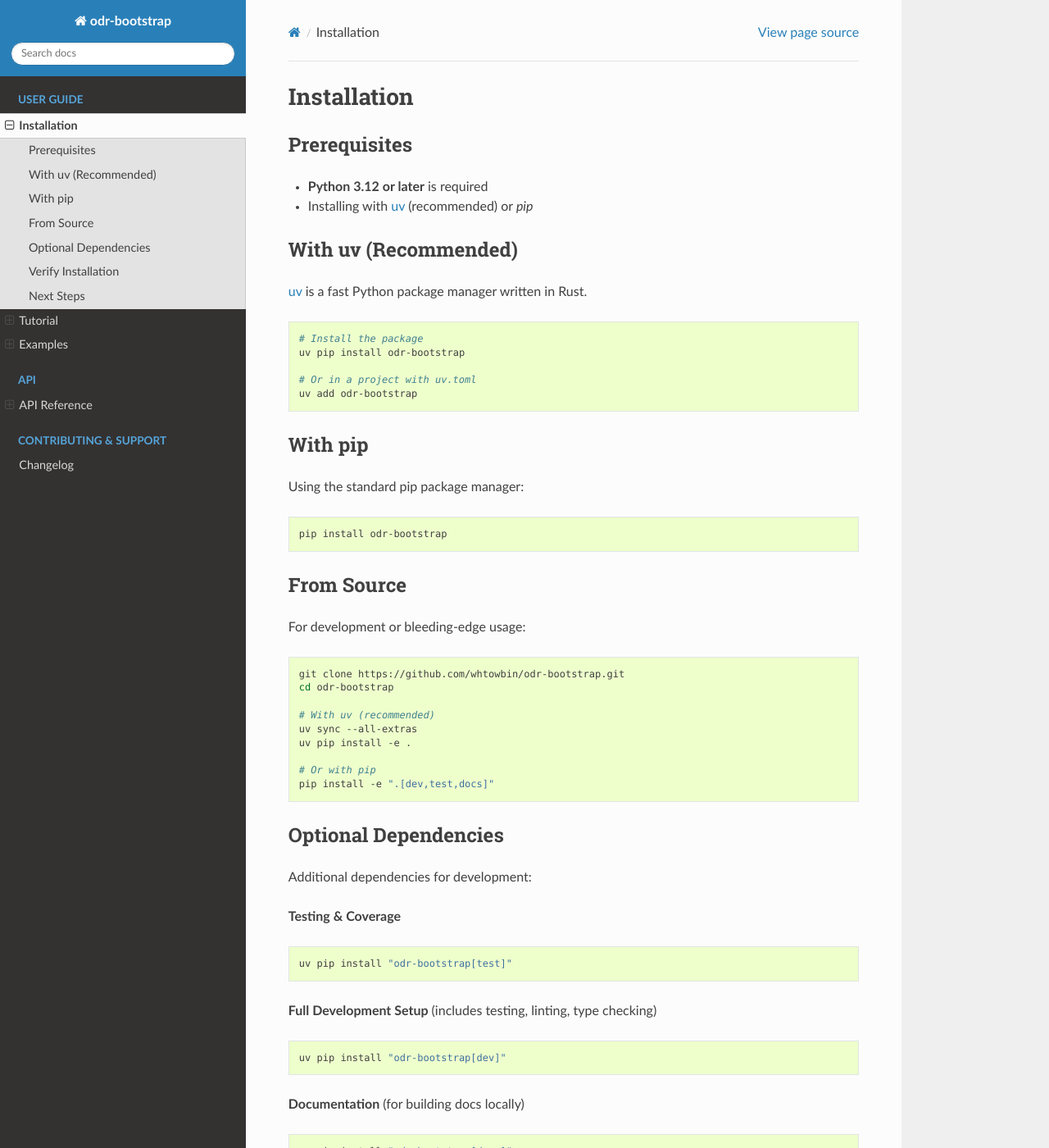
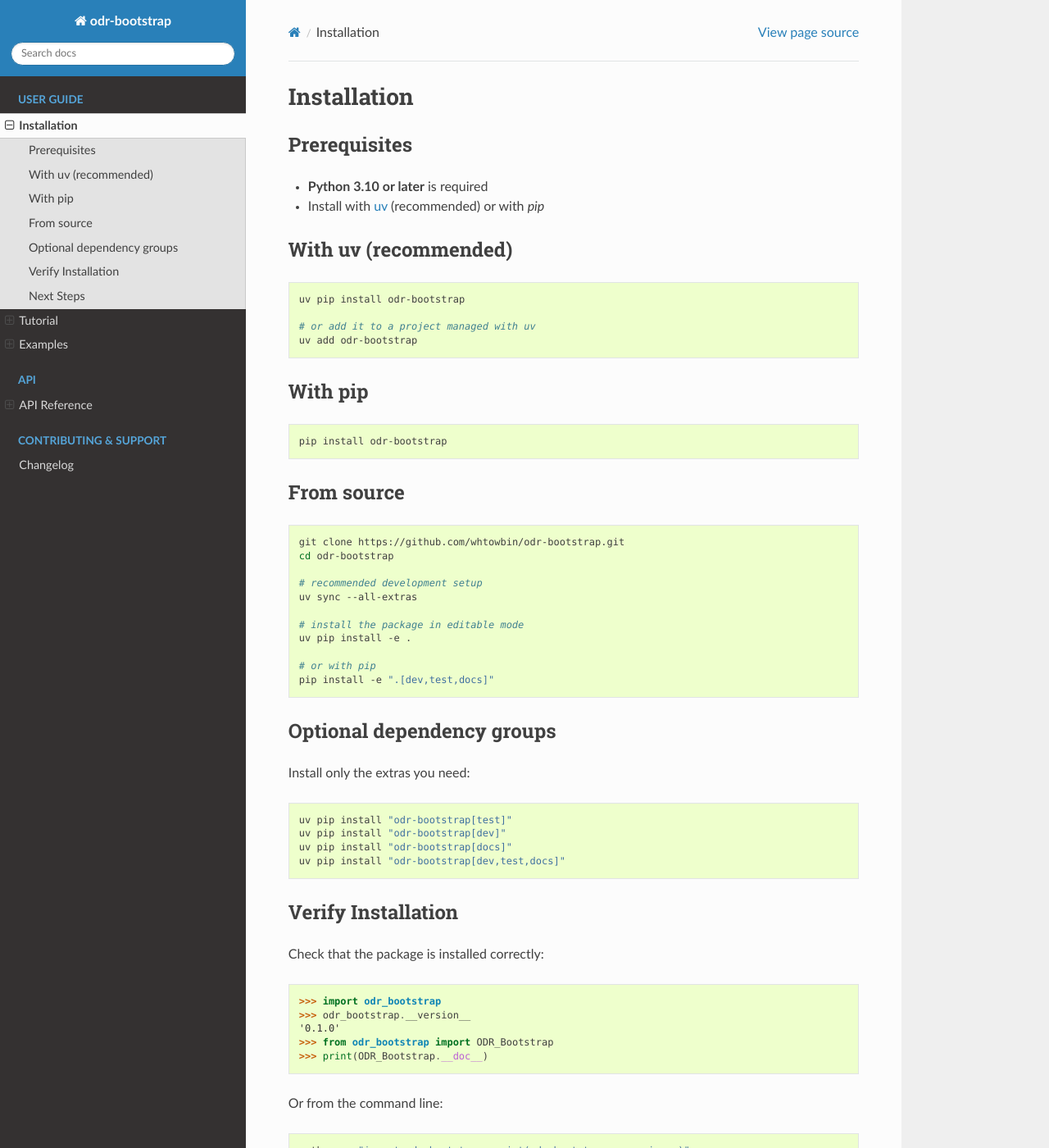
Before and after one commit to whtowbin/odr_bootstrap_package, a Sphinx documentation site: the page built from docs/source/installation.rst, in a window 1280 px wide and 1400 px high. Shown: the whole window at 82% size. Built offline with Sphinx 7.4.7 and the Read the Docs theme 3.1.0, drawn with Linux system fonts in a browser that asks for light colours.

Commit message:
ran tests and build

```diff
--- a/docs/source/installation.rst
+++ b/docs/source/installation.rst
@@ -5,75 +5,53 @@
 Prerequisites
 =============
 
-- **Python 3.12 or later** is required
-- Installing with `uv <https://github.com/astral-sh/uv>`_ (recommended) or `pip`
+- **Python 3.10 or later** is required
+- Install with `uv <https://docs.astral.sh/uv/>`_ (recommended) or with `pip`
 
-With uv (Recommended)
+With uv (recommended)
 =====================
-
-`uv <https://docs.astral.sh/uv/>`_ is a fast Python package manager written in Rust.
 
 .. code-block:: bash
 
-   # Install the package
    uv pip install odr-bootstrap
 
-   # Or in a project with uv.toml
+   # or add it to a project managed with uv
    uv add odr-bootstrap
 
 With pip
 ========
 
-Using the standard pip package manager:
-
 .. code-block:: bash
 
    pip install odr-bootstrap
 
-From Source
+From source
 ===========
-
-For development or bleeding-edge usage:
 
 .. code-block:: bash
 
    git clone https://github.com/whtowbin/odr-bootstrap.git
    cd odr-bootstrap
 
-   # With uv (recommended)
+   # recommended development setup
    uv sync --all-extras
+
+   # install the package in editable mode
    uv pip install -e .
 
-   # Or with pip
+   # or with pip
    pip install -e ".[dev,test,docs]"
 
-Optional Dependencies
-=====================
+Optional dependency groups
+==========================
 
-Additional dependencies for development:
-
-**Testing & Coverage**
+Install only the extras you need:
 
 .. code-block:: bash
 
    uv pip install "odr-bootstrap[test]"
-
-**Full Development Setup** (includes testing, linting, type checking)
-
-.. code-block:: bash
-
    uv pip install "odr-bootstrap[dev]"
-
-**Documentation** (for building docs locally)
-
-.. code-block:: bash
-
    uv pip install "odr-bootstrap[docs]"
-
-**All Extras**
-
-.. code-block:: bash
-
    uv pip install "odr-bootstrap[dev,test,docs]"
 
 Verify Installation
--- a/pyproject.toml
+++ b/pyproject.toml
@@ -17,7 +17,6 @@
     "Development Status :: 4 - Beta",
     "Intended Audience :: Science/Research",
     "License :: OSI Approved :: MIT License",
-    "Programming Language :: Python :: 3",
     "Programming Language :: Python :: 3",
     "Programming Language :: Python :: 3.10",
     "Programming Language :: Python :: 3.11",
```
Also changed, not shown: README.md (+0 -8 lines), 3 other files.
